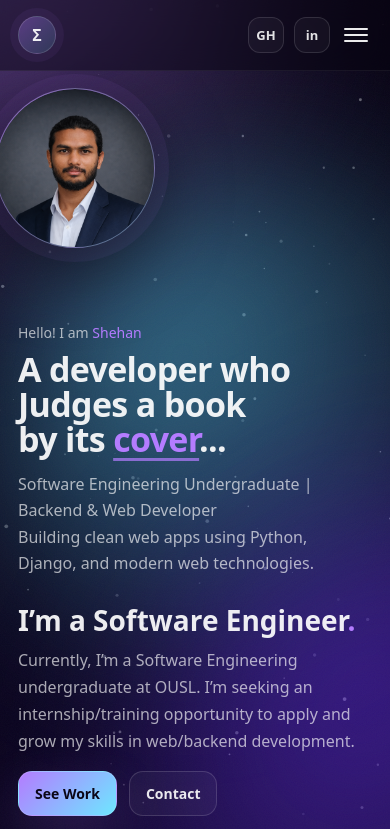
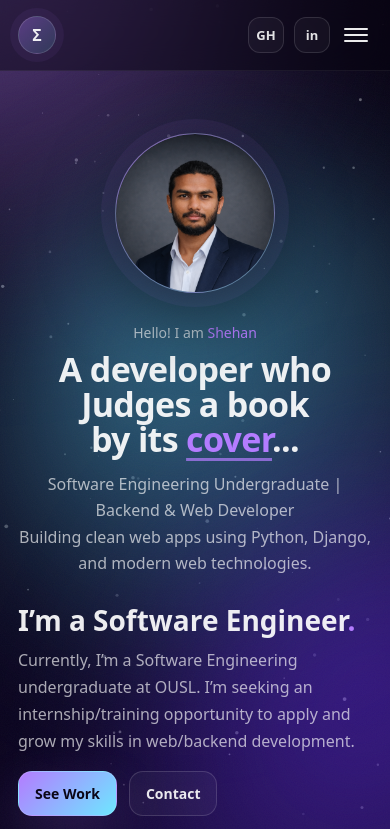
Before and after one commit to AravindaRajapaksha/Portforlio, a React (Vite) app: page / in a window 390 px wide. Shown: the top 829 px of the page. Built offline with nearby package versions, Linux system fonts and the light colour scheme.

Commit message:
fix: center profile photo on mobile and improve header offset

```diff
--- a/src/style.css
+++ b/src/style.css
@@ -621,11 +621,15 @@ body {
     display: flex;
     flex-direction: column-reverse;
     gap: 30px;
+    align-items: center;
+    text-align: center;
+    padding-right: 0;
   }
 
   .avatarWrap {
     align-items: center;
     width: 100%;
+    transform: none;
   }
 
   .avatar {
```
